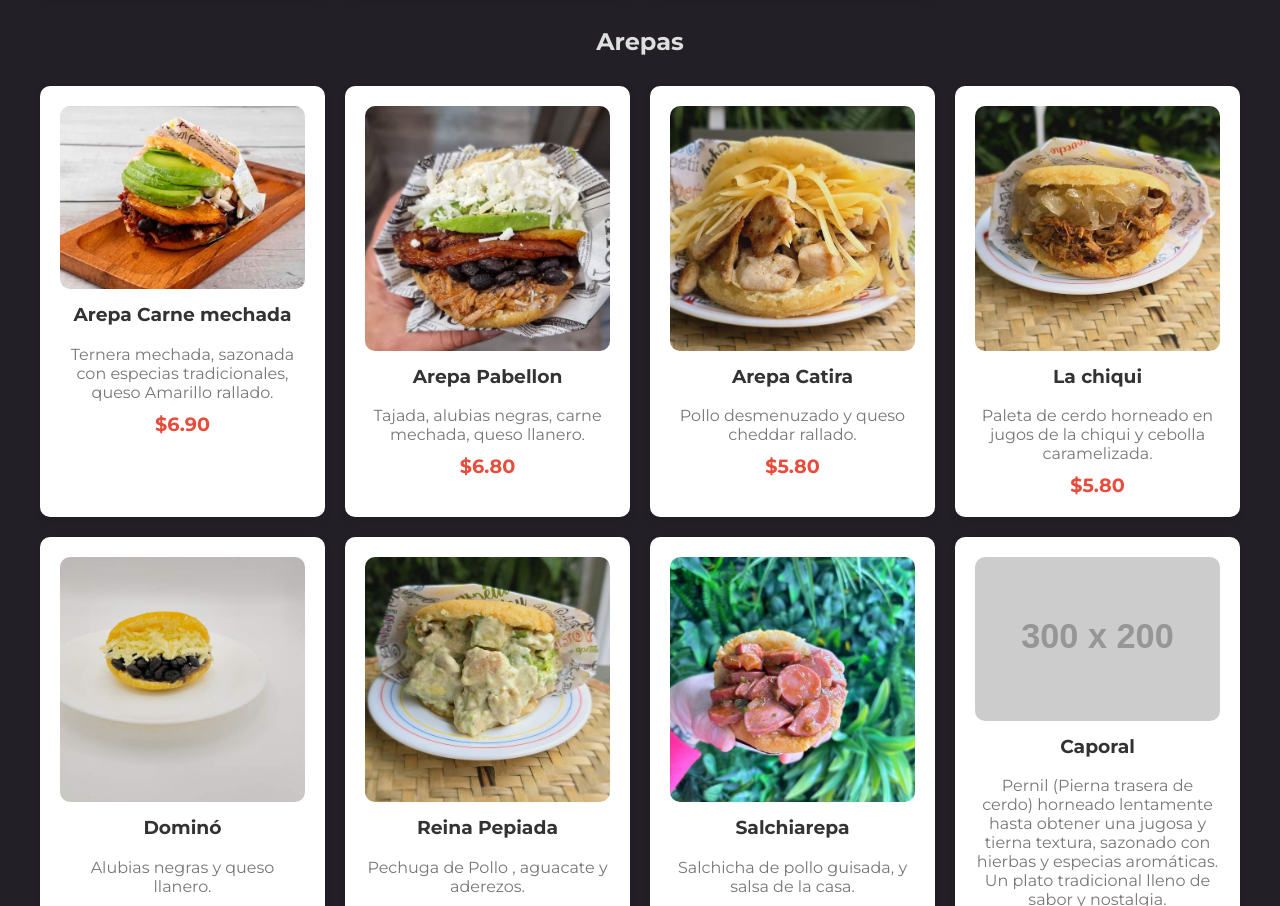
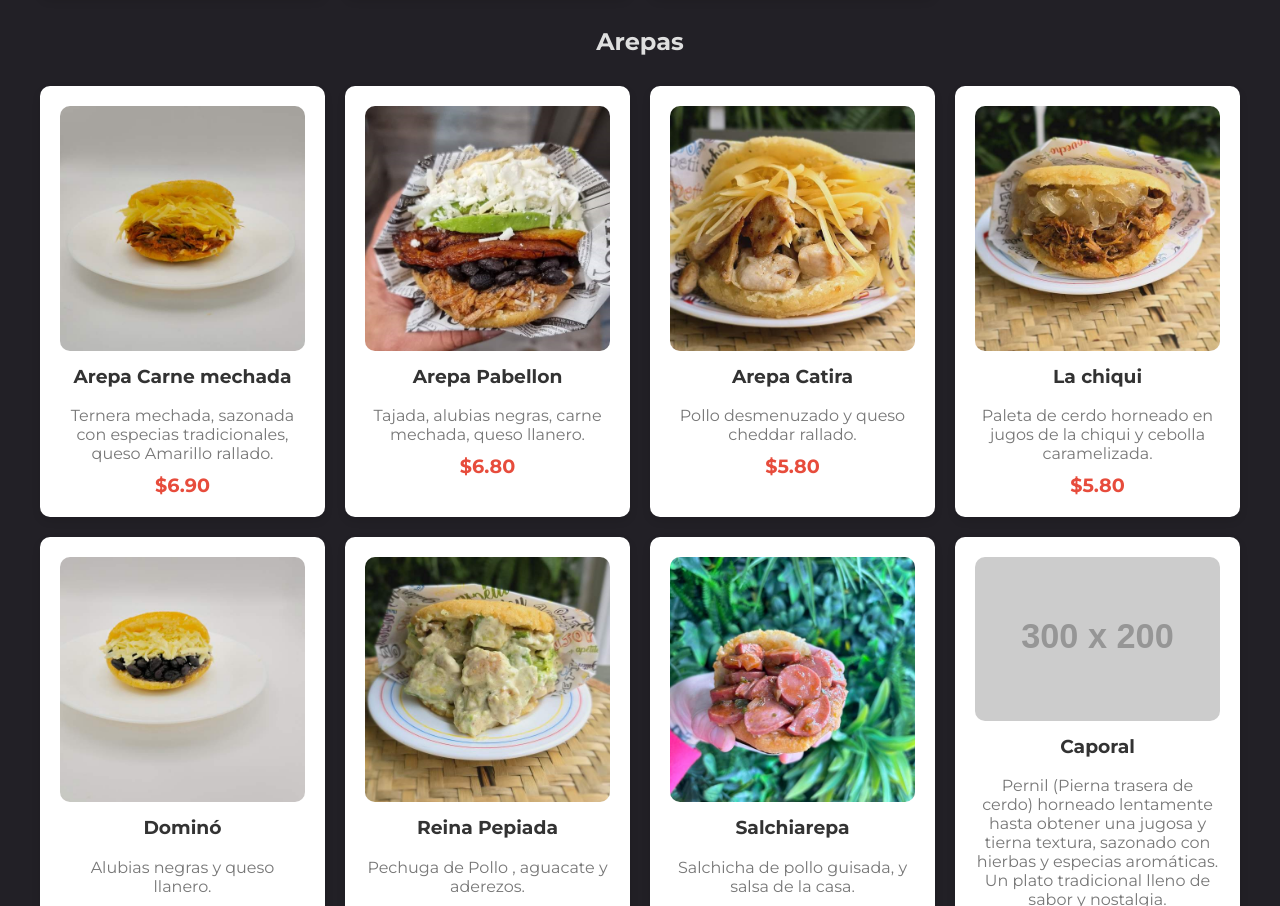
Before and after one commit to anggelokpr/chamitoloco, a plain HTML site: page index.html in a window 1280 px wide. Shown: the part 2015-2921 px from the top of the page. Drawn offline with Linux system fonts and the light colour scheme; placeholder pictures from the web are drawn by us.

Commit message:
Update index.html

```diff
--- a/index.html
+++ b/index.html
@@ -289,7 +289,7 @@
     <h2>Arepas</h2>
     <div class="menu-container">
         <div class="menu-item">
-            <img src="img/Arepa-de-pabellon.jpg" alt="Arepa de carne mechada">
+            <img src="img/arepa-mechada.jpeg" alt="Arepa de carne mechada">
             <h3>Arepa Carne mechada</h3>
             <p>Ternera mechada, sazonada con especias tradicionales, queso Amarillo rallado.</p>
             <div class="price">$6.90</div>
```
